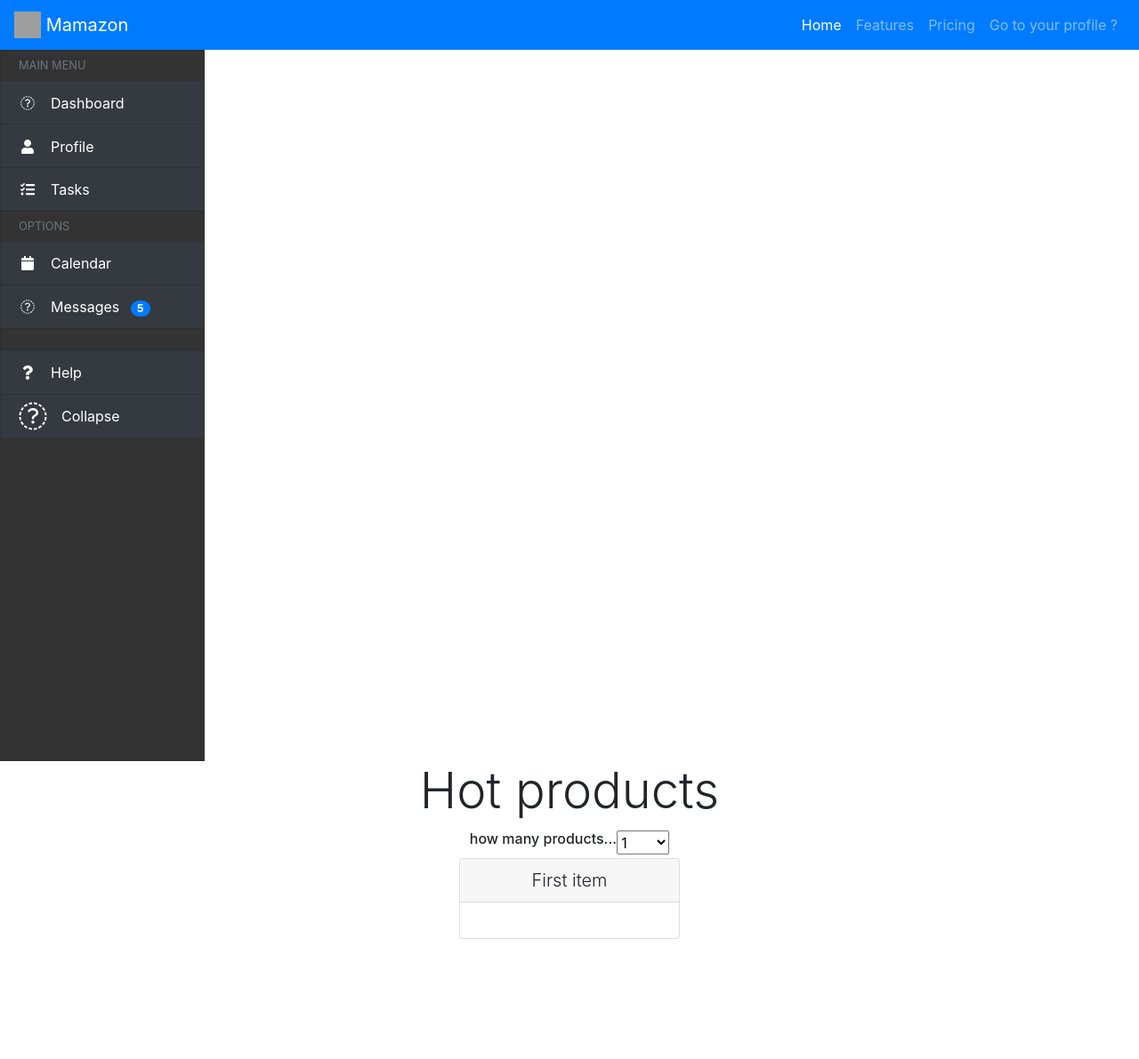
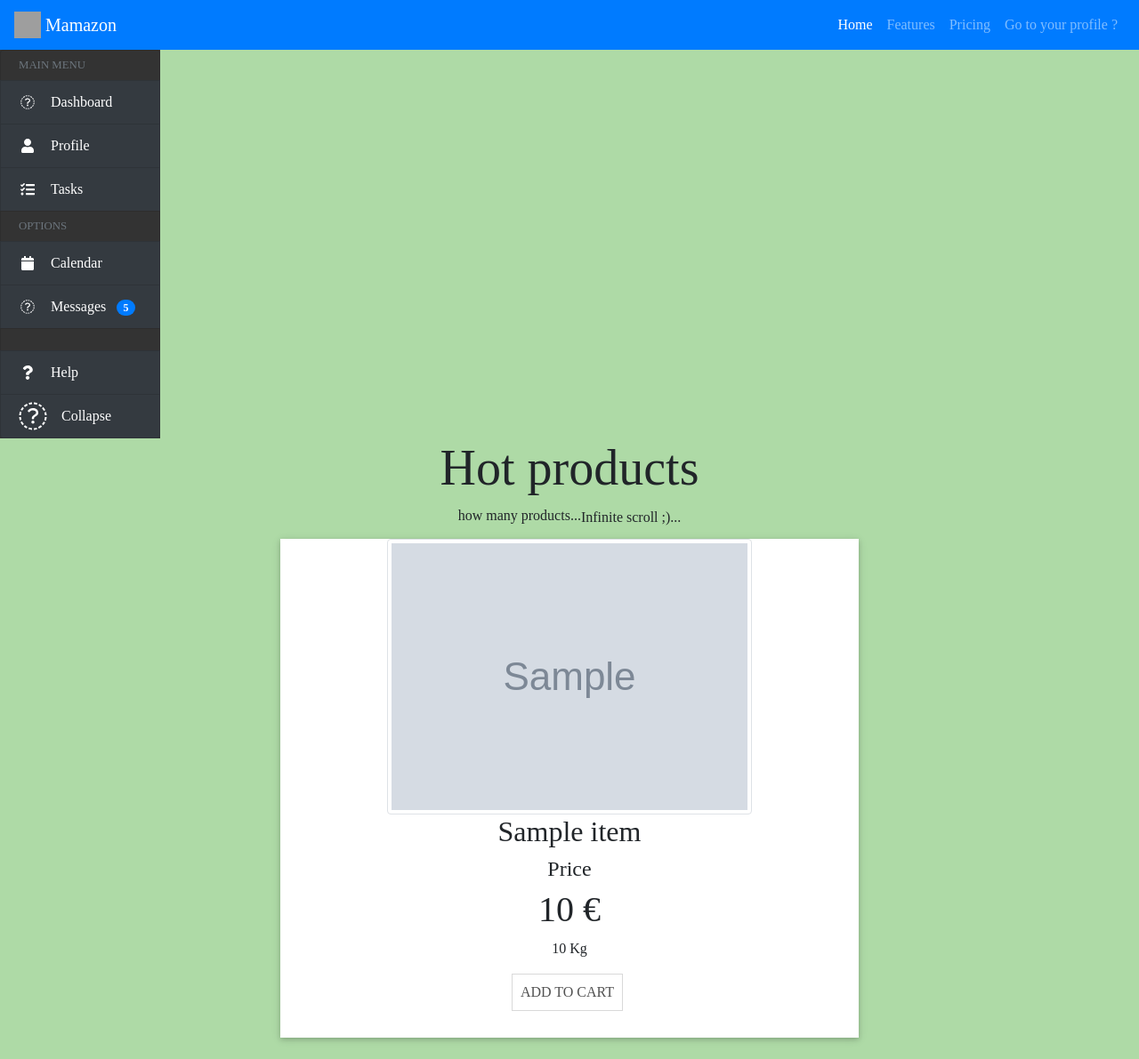
Before and after one commit to dietis/E-Commerce, a Symfony app: template templates/home.html.twig in a window 1280 px wide. Shown: the whole page at 89% size. Before the commit the page ends 1056 px from the top, so only its background shows below. Run offline with Twig, Linux system fonts and the light colour scheme; the template is opened without the code that fills it: most values are stand-ins (such as "Sample title", 1, 10 or a date in 2020); grey boxes marked "Sample" are stand-in pictures; some libraries are stand-ins or nearby versions; grey boxes are pictures that could not be loaded.

Commit message:
PK JE SUIS SOLO A TRAVAILLER ?

```diff
--- a/public/css/main.css
+++ b/public/css/main.css
@@ -3,14 +3,13 @@
     margin-right:0;
 }
 #sidebar-container {
-    min-height: 100vh;
     background-color: #333;
     padding: 0;
 }
 
 /* Sidebar sizes when expanded and expanded */
 .sidebar-expanded {
-    width: 230px;
+    width: 180px;
 }
 .sidebar-collapsed {
     width: 60px;
@@ -61,3 +60,93 @@
   text-align: right;
   padding-left: 10px;
 }
+
+
+@import url(https://fonts.googleapis.com/css?family=Raleway:400,300,500,700);
+* { box-sizing: border-box; }
+body {
+    background: #aedaa6;
+    font-family: "Raleway";
+    }
+
+    .ma_card.description {
+        padding: 30px;
+        float: left;
+        width: 55%;
+        border-left: 2px solid #efefef;
+    }
+
+    .ma_card.description.ma_h1 {
+        color: #515151;
+        font-weight: 300;
+        padding-top: 15px;
+        margin: 0;
+        font-size: 30px;
+        font-weight: 300;
+      }
+      .ma_card.description.ma_h2 {
+       color: #515151;
+       margin: 0;
+       text-transform: uppercase;
+       font-weight: 500;
+      }
+      .ma_card.description.ma_h4 {
+        margin: 0;
+        color: #727272;
+        text-transform: uppercase;
+        font-weight: 500;
+        font-size: 12px
+      }
+      .ma_card.description.ma_p {
+        font-size: 12px;
+        line-height: 20px;
+        color: #727272;
+        padding: 20px 0;
+        margin: 0;
+     }
+
+     .ma_card.description.ma_card.photo {
+        padding: 30px;
+        width: 45%;
+        text-align: center;
+        float: left;
+      }
+
+      .ma_card.photo img {
+        max-height: 240px;
+    }
+
+    .ma_card .ma_button {
+        outline: 0;
+        border: 0;
+        background: none;
+        border: 1px solid #d9d9d9;
+        padding: 8px 0px;
+        margin-bottom: 30px;
+        color: #515151;
+        text-transform: uppercase;
+        width: 125px;
+        font-family: inherit;
+        margin-right: 5px;
+        transition: all 0.3s ease;
+        font-weight: 500;
+      }
+      .ma_button:hover {
+        background: darken(white, 2%);
+        border: 1px solid #aedaa6;
+        color: #aedaa6;
+        cursor: pointer;
+      }
+  .ma_card {
+    width: 650px;
+    position: relative;
+    background: white;
+    margin: 0 auto;
+    box-shadow: 0 2px 5px 0 rgba(0,0,0,0.16),0 2px 10px 0 rgba(0,0,0,0.12);
+    transition: all 0.3s;
+
+}
+
+.ma_card:hover {
+    box-shadow: 0 8px 17px 0 rgba(0,0,0,0.2),0 6px 20px 0 rgba(0,0,0,0.19);
+  }
--- a/src/Entity/Item.php
+++ b/src/Entity/Item.php
@@ -69,6 +69,11 @@ class Item
      * @var \DateTime
      */
     private $updatedAt;
+
+    /**
+     * @ORM\Column(type="integer")
+     */
+    public $numberSold;
 
     public function __construct()
     {
--- a/src/Entity/User.php
+++ b/src/Entity/User.php
@@ -37,7 +37,7 @@ class User implements UserInterface
     private $username;
 
     /**
-     * @Assert\NotBlank()
+     * @Assert\NotBlank ()
      * @Assert\Length(max=4096)
      */
     private $plainPassword;
--- a/src/Migrations/Version20200315131341.php
+++ b/src/Migrations/Version20200317204148.php
@@ -10,7 +10,7 @@ use Doctrine\Migrations\AbstractMigration;
 /**
  * Auto-generated Migration: Please modify to your needs!
  */
-final class Version20200315131341 extends AbstractMigration
+final class Version20200317204148 extends AbstractMigration
 {
     public function getDescription() : string
     {
@@ -22,7 +22,7 @@ final class Version20200315131341 extends AbstractMigration
         // this up() migration is auto-generated, please modify it to your needs
         $this->abortIf($this->connection->getDatabasePlatform()->getName() !== 'mysql', 'Migration can only be executed safely on \'mysql\'.');
 
-        $this->addSql('CREATE TABLE item (id INT AUTO_INCREMENT NOT NULL, id_item INT NOT NULL, name VARCHAR(50) NOT NULL, price INT DEFAULT NULL, weight INT DEFAULT NULL, enabled TINYINT(1) NOT NULL, image VARCHAR(255) NOT NULL, updated_at DATETIME NOT NULL, PRIMARY KEY(id)) DEFAULT CHARACTER SET utf8mb4 COLLATE `utf8mb4_unicode_ci` ENGINE = InnoDB');
+        $this->addSql('CREATE TABLE item (id INT AUTO_INCREMENT NOT NULL, id_item INT NOT NULL, name VARCHAR(50) NOT NULL, price INT DEFAULT NULL, weight INT DEFAULT NULL, enabled TINYINT(1) NOT NULL, image VARCHAR(255) DEFAULT NULL, updated_at DATETIME NOT NULL, number_sold INT NOT NULL, PRIMARY KEY(id)) DEFAULT CHARACTER SET utf8mb4 COLLATE `utf8mb4_unicode_ci` ENGINE = InnoDB');
         $this->addSql('CREATE TABLE item_store (item_id INT NOT NULL, store_id INT NOT NULL, INDEX IDX_D5F043A7126F525E (item_id), INDEX IDX_D5F043A7B092A811 (store_id), PRIMARY KEY(item_id, store_id)) DEFAULT CHARACTER SET utf8mb4 COLLATE `utf8mb4_unicode_ci` ENGINE = InnoDB');
         $this->addSql('CREATE TABLE `order` (id INT AUTO_INCREMENT NOT NULL, fk_user_id INT DEFAULT NULL, id_order INT NOT NULL, price INT NOT NULL, enabled TINYINT(1) NOT NULL, INDEX IDX_F52993985741EEB9 (fk_user_id), PRIMARY KEY(id)) DEFAULT CHARACTER SET utf8mb4 COLLATE `utf8mb4_unicode_ci` ENGINE = InnoDB');
         $this->addSql('CREATE TABLE order_store (order_id INT NOT NULL, store_id INT NOT NULL, INDEX IDX_7CC92C8A8D9F6D38 (order_id), INDEX IDX_7CC92C8AB092A811 (store_id), PRIMARY KEY(order_id, store_id)) DEFAULT CHARACTER SET utf8mb4 COLLATE `utf8mb4_unicode_ci` ENGINE = InnoDB');
--- a/templates/base.html.twig
+++ b/templates/base.html.twig
@@ -151,13 +151,13 @@
             </div>
         </div>
     </div>-->
+    <!-- jQuery CDN - Slim version (=without AJAX) -->
+    <script src="https://code.jquery.com/jquery-3.3.1.js" crossorigin="anonymous"></script>
     {% block body %}
     {% endblock %}
     <!-- Main Col END -->
 </div><!-- body-row END -->
 
-    <!-- jQuery CDN - Slim version (=without AJAX) -->
-    <script src="https://code.jquery.com/jquery-3.3.1.js" crossorigin="anonymous"></script>
     <!-- Popper.JS -->
     <script src="https://cdnjs.cloudflare.com/ajax/libs/popper.js/1.14.0/umd/popper.min.js" integrity="sha384-cs/chFZiN24E4KMATLdqdvsezGxaGsi4hLGOzlXwp5UZB1LY//20VyM2taTB4QvJ" crossorigin="anonymous"></script>
     <!-- Bootstrap JS -->
@@ -165,5 +165,7 @@
     <script type="text/javascript" src="{{ asset('js/main.js') }}"></script>
     {% block javascripts %}
     {% endblock %}
+
+
     </body>
 </html>
--- a/templates/home.html.twig
+++ b/templates/home.html.twig
@@ -8,27 +8,53 @@
         {% endif %}#}
         <div class="container">
         <div class="flex-wrap">
-        <div class="container text-center">
+        <div class="col-auto text-center" id="thisone">
             <h1 class="display-4">Hot products</h1>
             <div class="d-inline-flex pb-1">
-                <h6>how many products...</h6><select>
-                    <option>1</option>
-                    <option>10</option>
-                    <option>100</option>
-                    <option>1000</option>
-                </select>
+                <h6>how many products...</h6><br />
+                <label> Infinite scroll ;)... </label>
             </div>
+
+        {% set myVal = 0 %}
+        {% for items in all_items|sort((a, b) => a.numberSold <=> b.numberSold)|slice(0,2) %}
+            {% set myVal = myVal + 1 %}
         <div class="row justify-content-center">
-                <div class="col-3">
-                <div class="card">
-                    <h5 class="card-header font-weight-light text-center">First item</h5>
-                    <div class="card-body">
-                    </div>
-                </div>
-            </div>
-        </div>
+        <div class="ma_card">
+  <div class="photo">
+    <img src="{{asset('/images/')}}{{items.getImage()}}" alt="..." class="img-thumbnail">
+  </div>
+  <div class="description">
+    <h2 class="ma_h2">{{ items.getname() }}</h2>
+    <h4 class="ma_h4">Price</h4>
+    <h1 class="ma_h1">{{ items.getPrice() }} €</h1>
+    <p class="ma_p">{{ items.getWeight() }} Kg</p>
+    <button class="ma_button">Add to Cart</button>
+  </div>
+</div>
+</div>
+<br/>
+        {% endfor %}
     </div>
 </div>
 </div>
-{# ... #}
+ {# ... #}
+<script>
+
+    $(document).ready(function() {
+        var idx = {{ myVal }};
+        $(window).scroll(function() {
+            if($(window).scrollTop() == $(document).height() - $(window).height()) {
+                {% for items in all_items|sort((a, b) => a.numberSold <=> b.numberSold)|slice(myVal, myVal+2) %}
+                    {% set myVal = myVal + 1 %}
+                    if (idx < {{myVal}}) {
+                        idx++;
+                    alert('{{myVal}} {{all_items | length}}');
+                    $('#thisone').append("<br/><div class='row justify-content-center'><div class='ma_card'><div class='photo'><img src='{{asset("/images/")}}{{items.getImage()}}' alt='...' class='img-thumbnail'></div><div class='description'><h2 class='ma_h2'>{{ items.getname() }}</h2><h4 class='ma_h4'>Price</h4><h1 class='ma_h1'>{{ items.getPrice() }} €</h1><p class='ma_p'>{{ items.getWeight() }} Kg</p><button class='ma_button'>Add to Cart</button></div></div></div><br/>");
+                    }
+                {% endfor %}
+            }
+        });
+    });
+</script>
+
 {% endblock %}
```
Also changed, not shown: src/Controller/Home.php (+6 -2 lines), src/Controller/Item_gestion.php (+59 -0 lines), src/Migrations/Version20200315151514.php (deleted, +0 -35 lines), templates/admin.html.twig (+48 -14 lines), public/images/1ad5c7755e701fdb87c9a4cf067466ca.png (added), public/images/1f45b39777d07a81546941e7efecde82.jpeg (added), public/images/4a676b54014f224cfbecd6924922c9da.jpeg (added), public/images/5d85474fffabb8b137fd220a031047b2.jpeg (added), public/images/7445a48ee059643d0b6f1366a1dd5b1a.jpeg (added), public/images/971b321ba386c568c5ddb40977a326fd.jpeg (added), public/images/9ca3dd09f916fd7d770029e553ebfb26.png (added), public/images/dac5d31139dc33ff5ab665611b6761a0.jpeg (added), src/Controller/User_gestion.php (line endings or trailing spaces).
